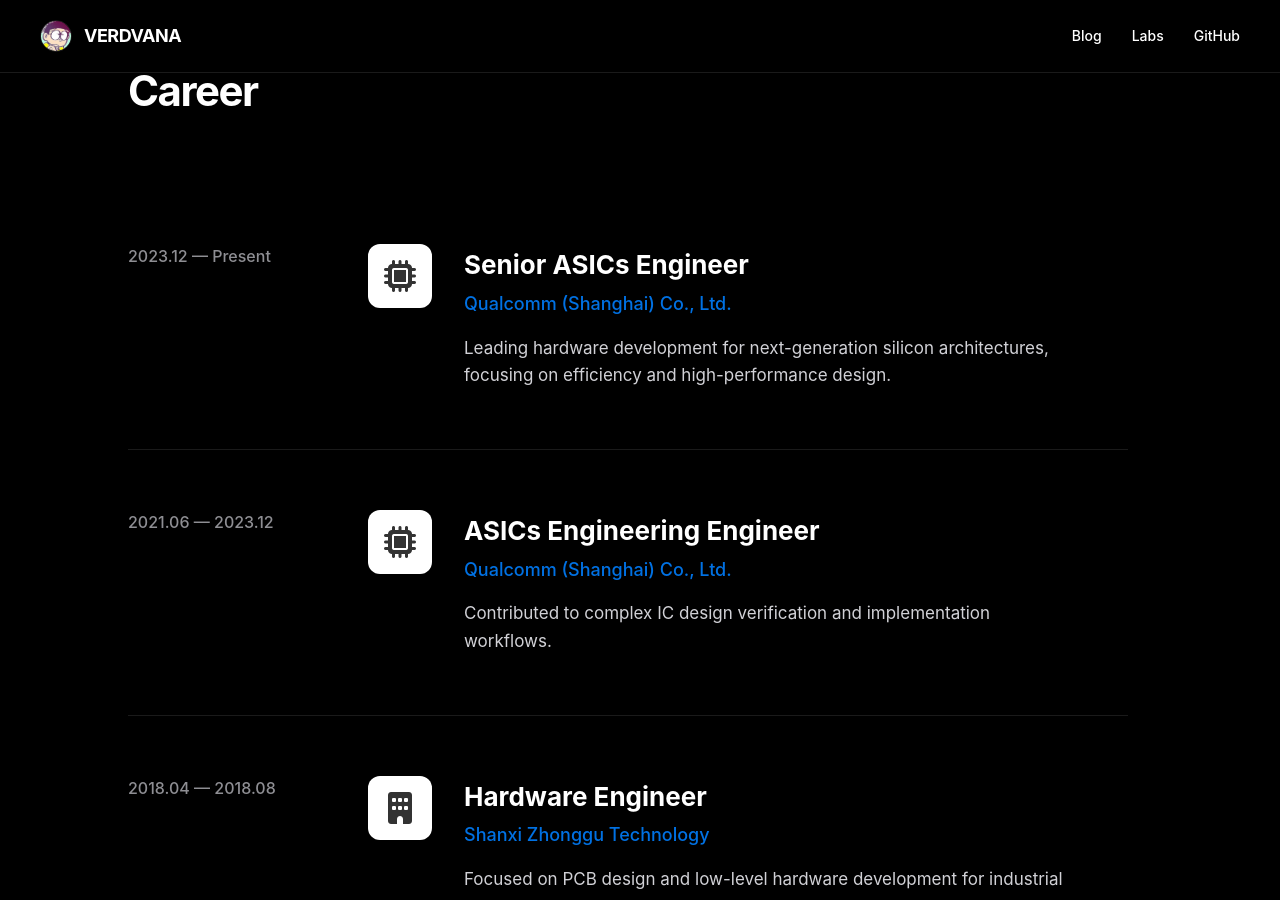
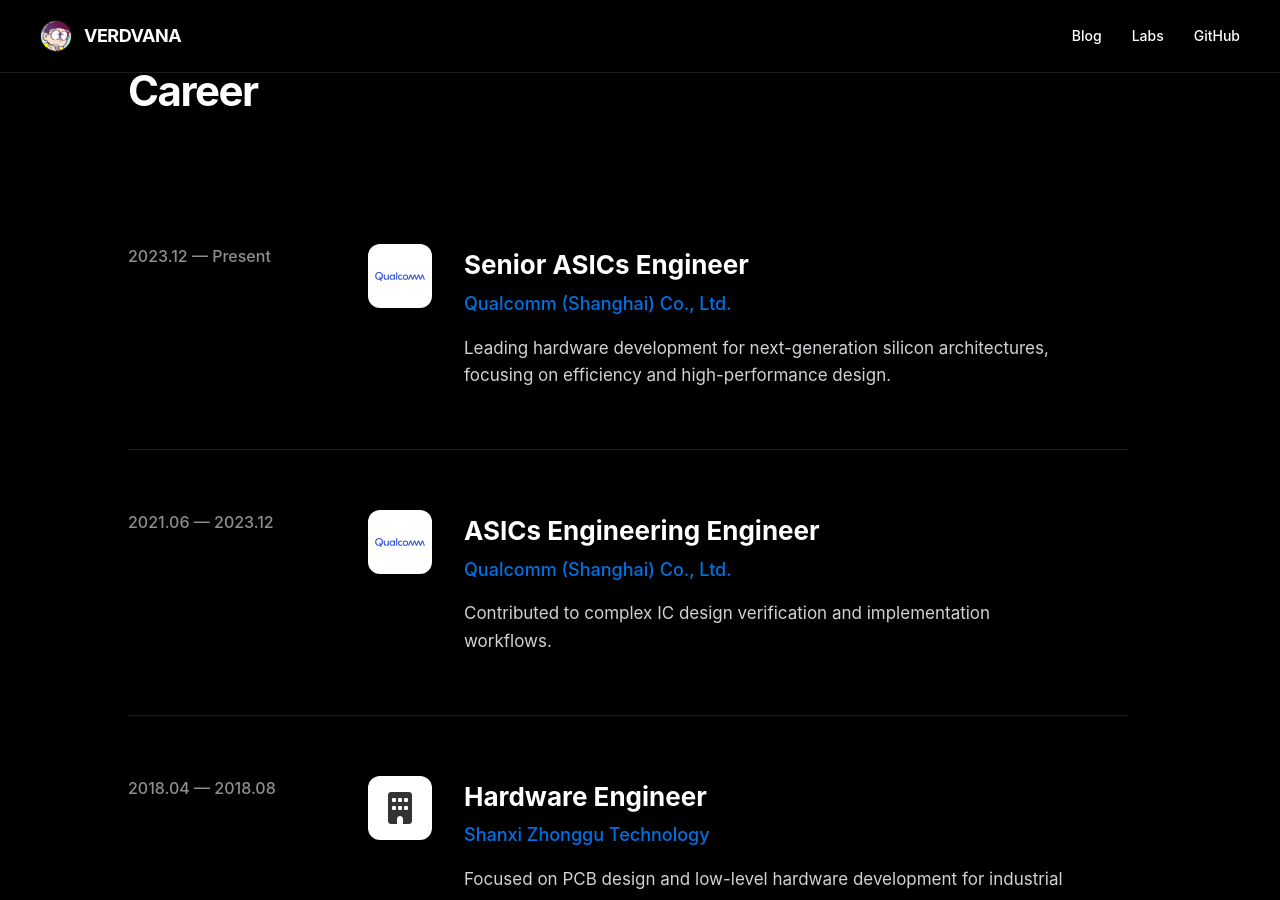
Before and after one commit to Verdvana/Verdvana.github.io, a Jekyll site: the page built from index.html, in a window 1280 px wide and 900 px high, scrolled down 1778 px. Built offline with Jekyll 4.4.1, drawn with Linux system fonts in a browser that asks for light colours.

Commit message:
add qualcomm logo

```diff
--- a/index.html
+++ b/index.html
@@ -468,7 +468,7 @@
                 <div class="date">2023.12 — Present</div>
                 <div class="info">
                     <div class="company-logo">
-                        <i class="fa-solid fa-microchip"></i>
+                        <img src="/static/img/Qualcomm-Logo.svg" alt="Qualcomm">
                     </div>
                     <div class="details">
                         <h4>Senior ASICs Engineer</h4>
@@ -482,7 +482,7 @@
                 <div class="date">2021.06 — 2023.12</div>
                 <div class="info">
                     <div class="company-logo">
-                        <i class="fa-solid fa-microchip"></i>
+                        <img src="/static/img/Qualcomm-Logo.svg" alt="Qualcomm">
                     </div>
                     <div class="details">
                         <h4>ASICs Engineering Engineer</h4>
```
Also changed, not shown: static/img/Qualcomm-Logo.svg (added).
